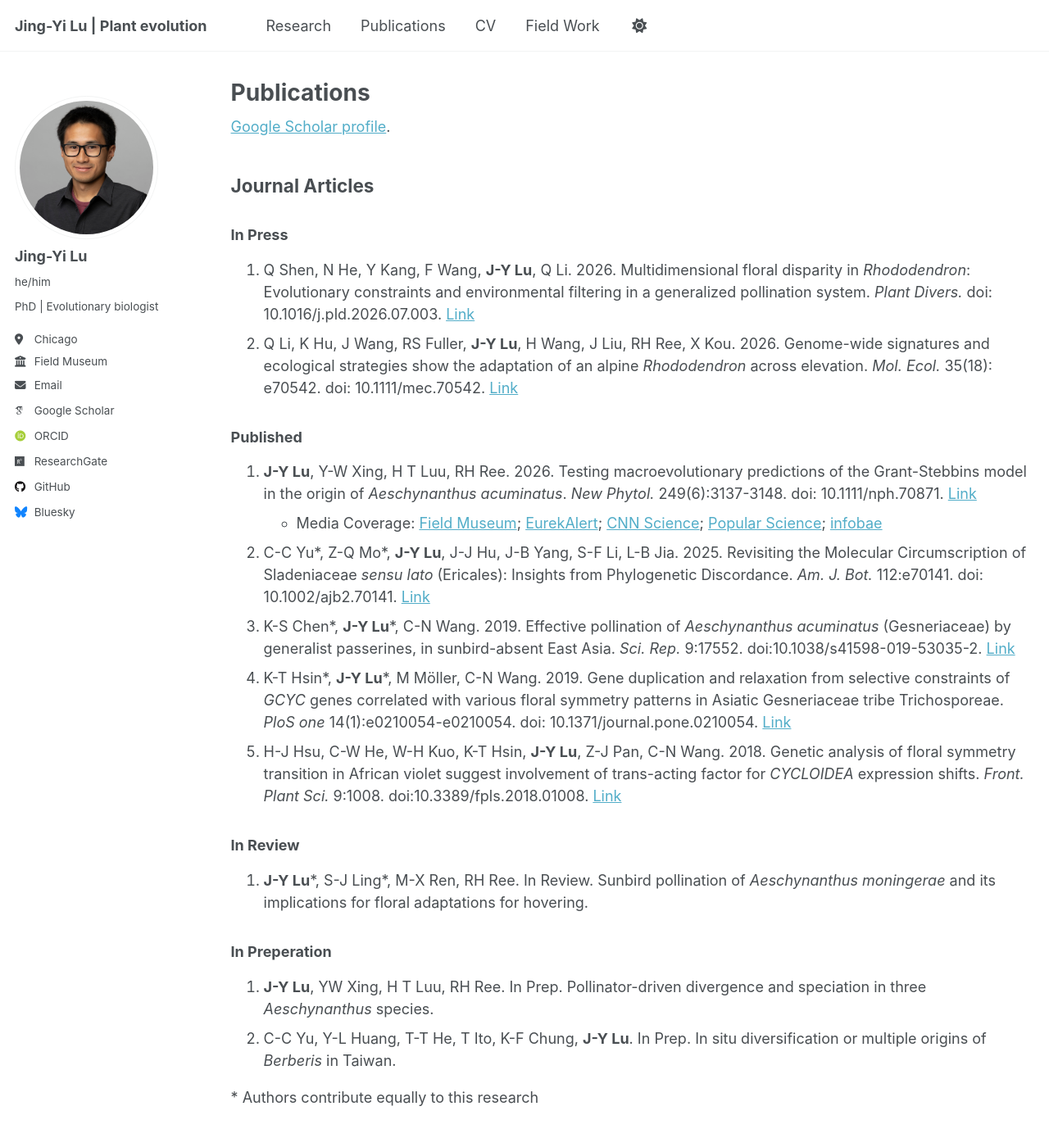
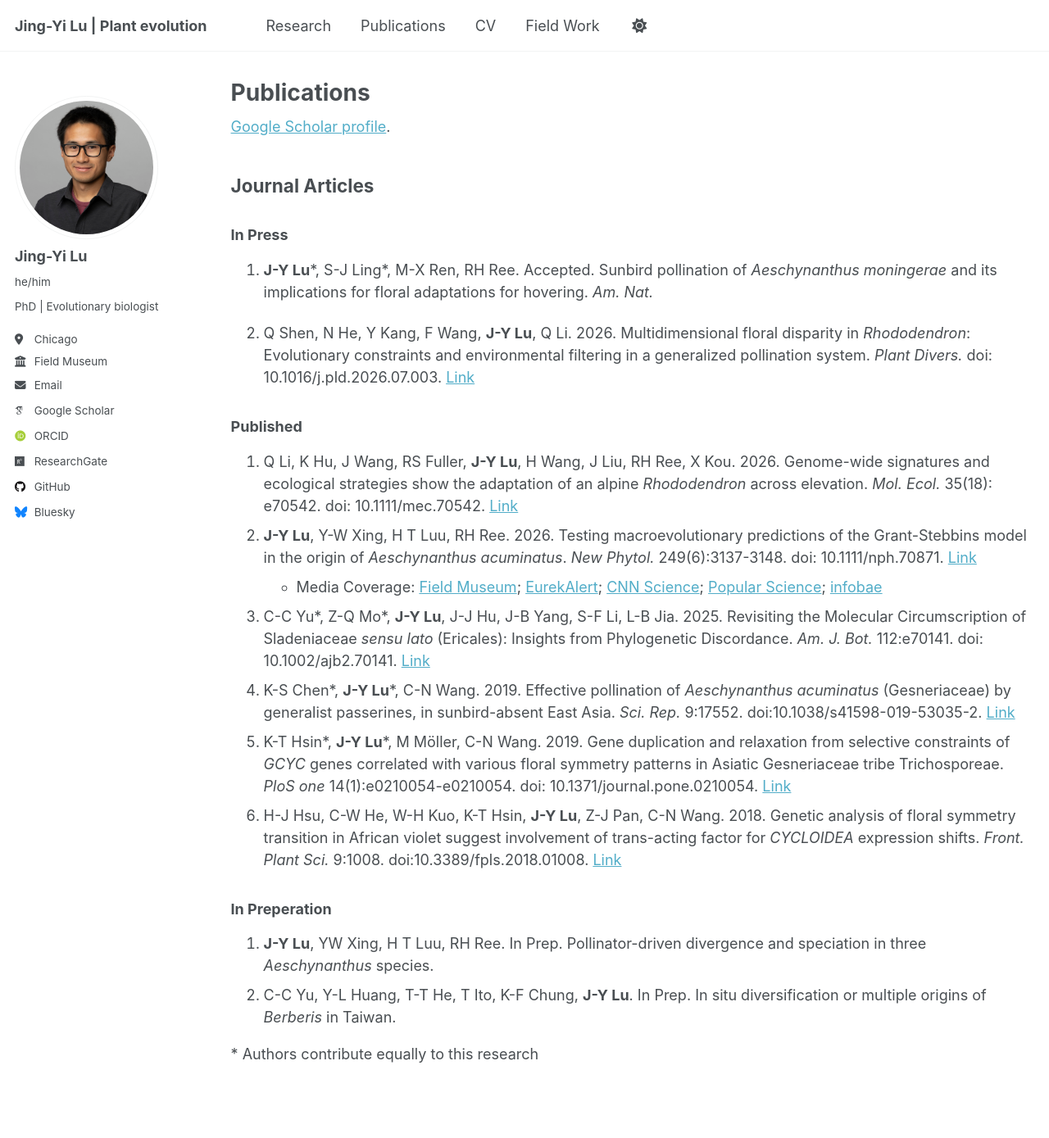
Before and after one commit to jingyilu/jingyilu.github.io, a Jekyll site: the page built from _pages/publications.md, in a window 1280 px wide and 1400 px high. Shown: the top 1389 px of the window at 82% size. Built offline with Jekyll 4.4.1, drawn with Linux system fonts in a browser that asks for light colours; some web fonts are replaced; a script that is not in the unit is left out.

Commit message:
update publications

```diff
--- a/_pages/publications.md
+++ b/_pages/publications.md
@@ -16,25 +16,25 @@
 
 ### In Press
 
-1. Q Shen, N He, Y Kang, F Wang, **J-Y Lu**, Q Li. 2026. Multidimensional floral disparity in _Rhododendron_: Evolutionary constraints and environmental filtering in a generalized pollination system. _Plant Divers._ doi: 10.1016/j.pld.2026.07.003. [Link](https://doi.org/10.1016/j.pld.2026.07.003)
-2. Q Li, K Hu, J Wang, RS Fuller, **J-Y Lu**, H Wang, J Liu, RH Ree, X Kou. 2026. Genome-wide signatures and ecological strategies show the adaptation of an alpine _Rhododendron_ across elevation. _Mol. Ecol._ 35(18): e70542. doi: 10.1111/mec.70542. [Link](https://doi.org/10.1111/mec.70542)
+1. **J-Y Lu**\*, S-J Ling\*, M-X Ren, RH Ree. Accepted. Sunbird pollination of _Aeschynanthus moningerae_ and its
+implications for floral adaptations for hovering. _Am. Nat._
+
+2. Q Shen, N He, Y Kang, F Wang, **J-Y Lu**, Q Li. 2026. Multidimensional floral disparity in _Rhododendron_: Evolutionary constraints and environmental filtering in a generalized pollination system. _Plant Divers._ doi: 10.1016/j.pld.2026.07.003. [Link](https://doi.org/10.1016/j.pld.2026.07.003)
 
 
 ### Published
 
-1. **J-Y Lu**, Y-W Xing, H T Luu, RH Ree. 2026. Testing macroevolutionary predictions of the Grant-Stebbins
+1. Q Li, K Hu, J Wang, RS Fuller, **J-Y Lu**, H Wang, J Liu, RH Ree, X Kou. 2026. Genome-wide signatures and ecological strategies show the adaptation of an alpine _Rhododendron_ across elevation. _Mol. Ecol._ 35(18): e70542. doi: 10.1111/mec.70542. [Link](https://doi.org/10.1111/mec.70542)
+2. **J-Y Lu**, Y-W Xing, H T Luu, RH Ree. 2026. Testing macroevolutionary predictions of the Grant-Stebbins
 model in the origin of _Aeschynanthus acuminatus_. _New Phytol._ 249(6):3137-3148. doi: 10.1111/nph.70871. [Link](https://nph.onlinelibrary.wiley.com/doi/10.1111/nph.70871)
   - Media Coverage: [Field Museum](https://www.fieldmuseum.org/about/press/this-flower-evolved-a-new-shape-so-that-different-birds-could-pollinate-it); [EurekAlert](https://www.eurekalert.org/news-releases/1113627); [CNN Science](https://www.cnn.com/2026/02/06/science/lipstick-vine-evolution-taiwan-mystery); [Popular Science](https://www.popsci.com/science/lipstick-vine-evolution/); [infobae](https://www.infobae.com/america/ciencia-america/2026/01/27/descubren-como-una-flor-asiatica-evoluciono-de-forma-inesperada-para-convivir-con-distintos-tipos-de-polinizadores/)
-2. C-C Yu\*, Z-Q Mo\*, **J-Y Lu**, J-J Hu, J-B Yang, S-F Li, L-B Jia. 2025. Revisiting the Molecular Circumscription of Sladeniaceae _sensu lato_ (Ericales): Insights from Phylogenetic Discordance. _Am. J. Bot._ 112:e70141. doi: 10.1002/ajb2.70141. [Link](https://doi.org/10.1002/ajb2.70141)
-3. K-S Chen\*, **J-Y Lu**\*, C-N Wang. 2019. Effective pollination of _Aeschynanthus acuminatus_ (Gesneriaceae) by generalist passerines, in sunbird-absent East Asia. _Sci. Rep._ 9:17552. doi:10.1038/s41598-019-53035-2. [Link](https://doi.org/10.1038/s41598-019-53035-2)
-4. K-T Hsin\*, **J-Y Lu**\*, M Möller, C-N Wang. 2019. Gene duplication and relaxation from selective constraints of _GCYC_ genes correlated with various floral symmetry patterns in Asiatic Gesneriaceae tribe Trichosporeae. _PloS one_ 14(1):e0210054-e0210054. doi: 10.1371/journal.pone.0210054. [Link](https://doi.org/10.1371/journal.pone.0210054)
-5. H-J Hsu, C-W He, W-H Kuo, K-T Hsin, **J-Y Lu**, Z-J Pan, C-N Wang. 2018. Genetic analysis of floral symmetry transition in African violet suggest involvement of trans-acting factor for _CYCLOIDEA_ expression shifts. _Front. Plant Sci._ 9:1008. doi:10.3389/fpls.2018.01008. [Link](https://doi.org/10.3389/fpls.2018.01008)
+3. C-C Yu\*, Z-Q Mo\*, **J-Y Lu**, J-J Hu, J-B Yang, S-F Li, L-B Jia. 2025. Revisiting the Molecular Circumscription of Sladeniaceae _sensu lato_ (Ericales): Insights from Phylogenetic Discordance. _Am. J. Bot._ 112:e70141. doi: 10.1002/ajb2.70141. [Link](https://doi.org/10.1002/ajb2.70141)
+4. K-S Chen\*, **J-Y Lu**\*, C-N Wang. 2019. Effective pollination of _Aeschynanthus acuminatus_ (Gesneriaceae) by generalist passerines, in sunbird-absent East Asia. _Sci. Rep._ 9:17552. doi:10.1038/s41598-019-53035-2. [Link](https://doi.org/10.1038/s41598-019-53035-2)
+5. K-T Hsin\*, **J-Y Lu**\*, M Möller, C-N Wang. 2019. Gene duplication and relaxation from selective constraints of _GCYC_ genes correlated with various floral symmetry patterns in Asiatic Gesneriaceae tribe Trichosporeae. _PloS one_ 14(1):e0210054-e0210054. doi: 10.1371/journal.pone.0210054. [Link](https://doi.org/10.1371/journal.pone.0210054)
+6. H-J Hsu, C-W He, W-H Kuo, K-T Hsin, **J-Y Lu**, Z-J Pan, C-N Wang. 2018. Genetic analysis of floral symmetry transition in African violet suggest involvement of trans-acting factor for _CYCLOIDEA_ expression shifts. _Front. Plant Sci._ 9:1008. doi:10.3389/fpls.2018.01008. [Link](https://doi.org/10.3389/fpls.2018.01008)
 
 
-### In Review
-
-1. **J-Y Lu**\*, S-J Ling\*, M-X Ren, RH Ree. In Review. Sunbird pollination of _Aeschynanthus moningerae_ and its
-implications for floral adaptations for hovering.
+<!-- ### In Review-->
 
 ### In Preperation
 
```
